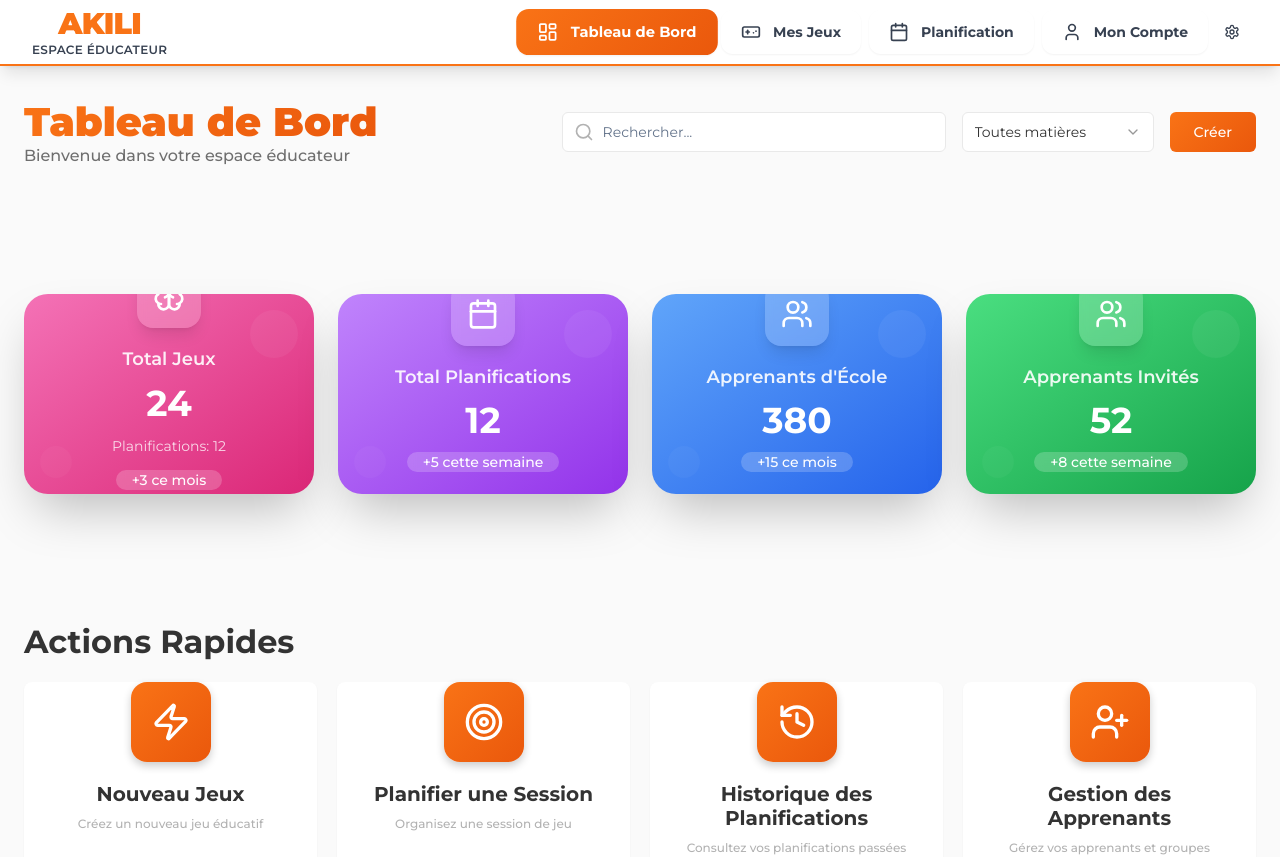
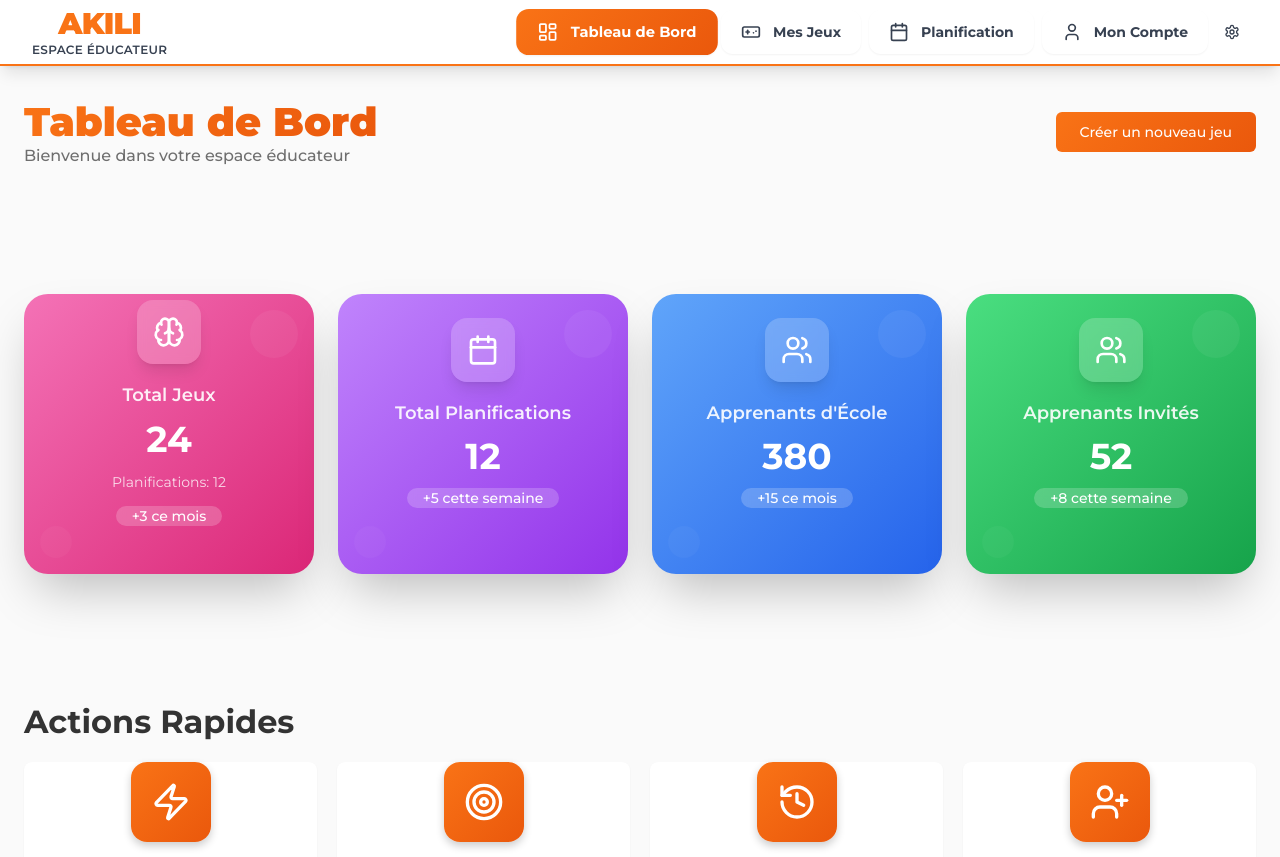
Before and after one commit to forcejesus/espace-prof, a React (Vite) app: page / in a window 1280 px wide. Shown: the top 857 px of the page. Built offline with nearby package versions, Linux system fonts and the light colour scheme.

Commit message:
Improve dashboard layout and design
Adjusted the dashboard layout by removing the search bar and subject dropdown, and added a "Create" button. Increased the size of the statistics cards.

```diff
--- a/src/components/dashboard/DashboardHeader.tsx
+++ b/src/components/dashboard/DashboardHeader.tsx
@@ -31,32 +31,13 @@ export function DashboardHeader({
         </h1>
         <p className="text-body1-medium text-akili-grey-700">Bienvenue dans votre espace éducateur</p>
       </div>
-      <div className="flex items-center space-x-s16">
-        <div className="relative w-96">
-          <Search className="absolute left-s12 top-1/2 transform -translate-y-1/2 text-akili-grey-600 w-5 h-5" />
-          <Input
-            placeholder="Rechercher..."
-            value={searchTerm}
-            onChange={(e) => setSearchTerm(e.target.value)}
-            className="pl-s40 border-akili-grey-400 focus:border-akili-purple-500 focus:ring-akili-purple-300"
-          />
-        </div>
-        <Select value={filterSubject} onValueChange={setFilterSubject}>
-          <SelectTrigger className="w-48 border-akili-grey-400">
-            <SelectValue placeholder="Trier par: Plus récent" />
-          </SelectTrigger>
-          <SelectContent>
-            <SelectItem value="all">Toutes matières</SelectItem>
-            <SelectItem value="recent">Plus récent</SelectItem>
-            <SelectItem value="popular">Plus populaire</SelectItem>
-          </SelectContent>
-        </Select>
+      <div className="flex items-center">
         <Button
           onClick={() => onNavigate("creer-quiz")}
           className="text-white font-akili-bold px-s24"
           style={{ background: 'linear-gradient(135deg, rgb(249, 115, 22), rgb(234, 88, 12))' }}
         >
-          Créer
+          Créer un nouveau jeu
         </Button>
       </div>
     </div>
--- a/src/components/dashboard/StatsCards.tsx
+++ b/src/components/dashboard/StatsCards.tsx
@@ -37,8 +37,8 @@ export function StatsCards() {
   return (
     <div className="grid grid-cols-1 md:grid-cols-2 lg:grid-cols-4 gap-s24">
       {stats.map((stat, index) => (
-        <Card key={index} className={`${stat.bgGradient} border-0 shadow-2xl hover:shadow-3xl transition-all duration-300 transform hover:-translate-y-2 hover:scale-105 rounded-3xl overflow-hidden h-[200px]`}>
-          <CardContent className="p-s32 h-full flex flex-col justify-center items-center text-center text-white relative">
+        <Card key={index} className={`${stat.bgGradient} border-0 shadow-2xl hover:shadow-3xl transition-all duration-300 transform hover:-translate-y-2 hover:scale-105 rounded-3xl overflow-hidden h-[280px]`}>
+          <CardContent className="p-s40 h-full flex flex-col justify-center items-center text-center text-white relative">
             {/* Icon */}
             <div className="mb-s20">
               <div className="w-16 h-16 bg-white/20 backdrop-blur-sm rounded-2xl flex items-center justify-center shadow-lg">
```
